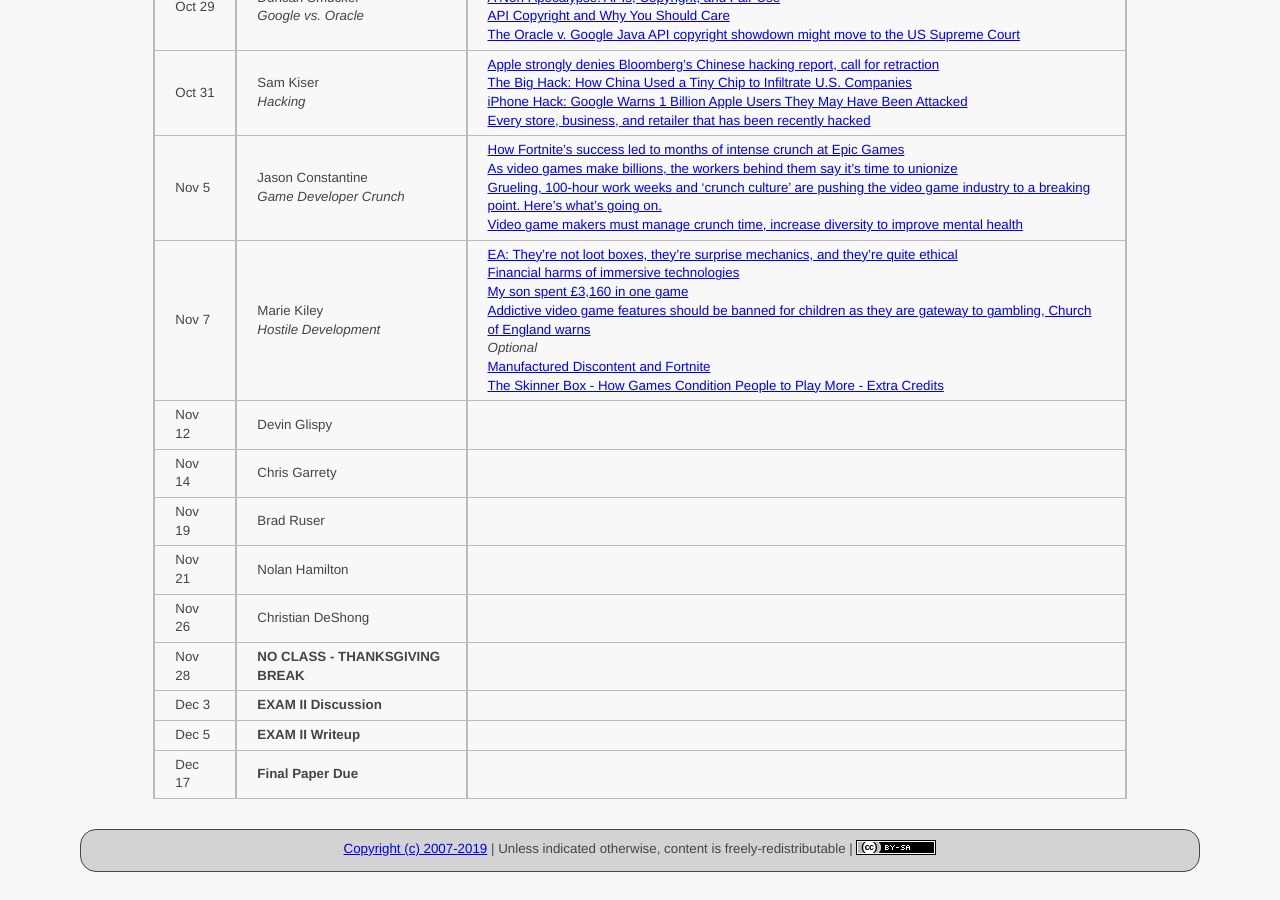
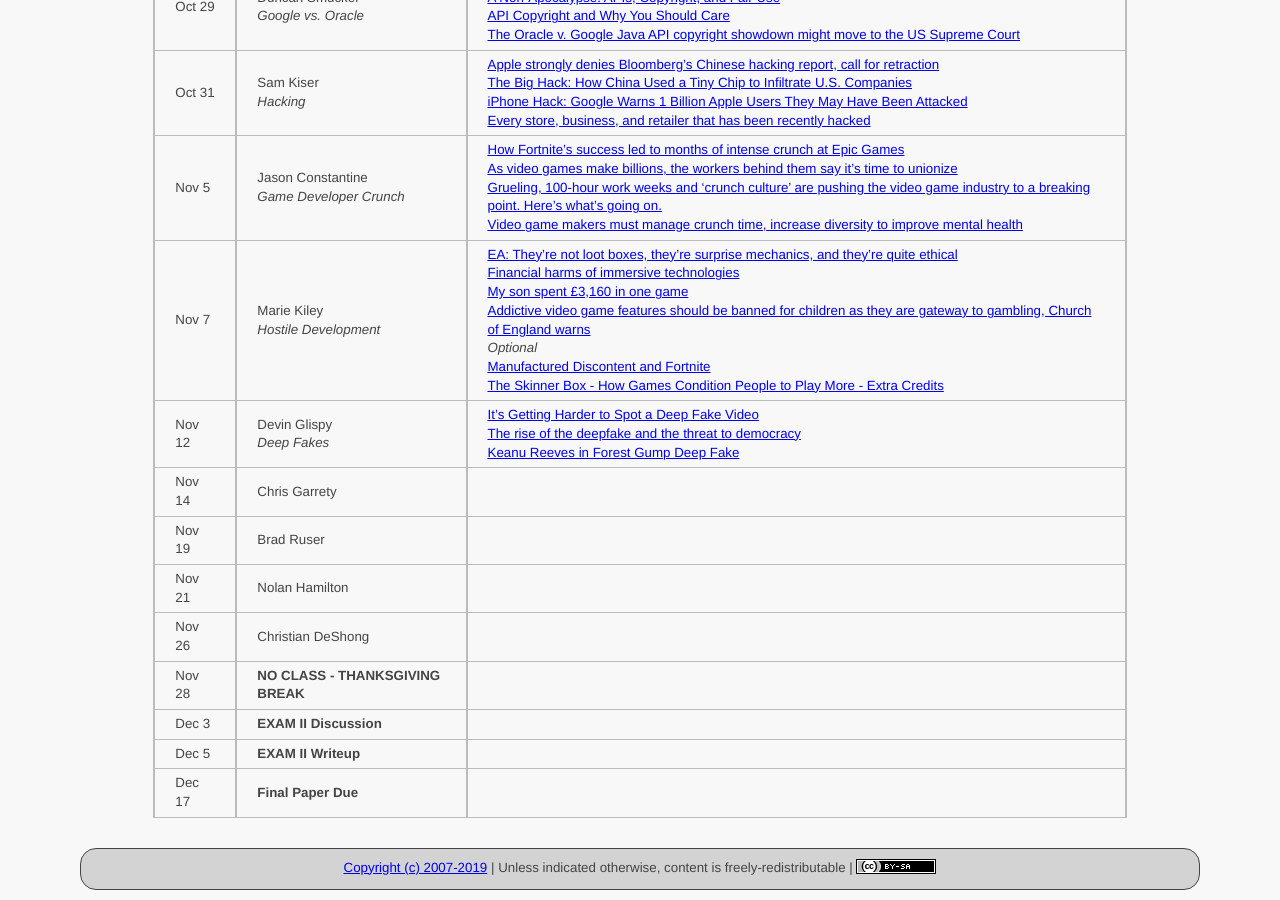
Before and after one commit to ycpcs/cs456-fall2019, a Jekyll site: the page built from schedule/index.md, in a window 1280 px wide and 900 px high, scrolled down 1465 px. Built offline with Jekyll 4.4.1, drawn with Linux system fonts in a browser that asks for light colours.

Commit message:
add Devin’s articles
add Devin’s articles

```diff
--- a/schedule/index.md
+++ b/schedule/index.md
@@ -36,7 +36,7 @@ All reading materials can be accessed via [Schmidt Library](http://library.ycp.e
 > Oct 31  | Sam Kiser <br /> *Hacking* | [Apple strongly denies Bloomberg’s Chinese hacking report, call for retraction](https://www.macworld.com/article/3310613/apple-strongly-denies-bloombergs-chinese-hacking-report.html) <br /> [The Big Hack: How China Used a Tiny Chip to Infiltrate U.S. Companies](https://www.bloomberg.com/news/features/2018-10-04/the-big-hack-how-china-used-a-tiny-chip-to-infiltrate-america-s-top-companies) <br /> [iPhone Hack: Google Warns 1 Billion Apple Users They May Have Been Attacked](https://www.forbes.com/sites/zakdoffman/2019/08/30/google-shocks-1-billion-iphone-users-with-malicious-hack-warning/#53565cb12524) <br /> [Every store, business, and retailer that has been recently hacked](https://mashable.com/2018/04/04/every-store-retailer-hacked/) |
 > Nov 5   | Jason Constantine <br /> *Game Developer Crunch* | [How Fortnite’s success led to months of intense crunch at Epic Games](https://www.polygon.com/2019/4/23/18507750/fortnite-work-crunch-epic-games) <br /> [As video games make billions, the workers behind them say it’s time to unionize](https://www.latimes.com/business/technology/la-fi-tn-video-game-union-movement-20190412-story.html) <br /> [Grueling, 100-hour work weeks and 'crunch culture' are pushing the video game industry to a breaking point. Here's what's going on.](https://www.businessinsider.com/video-game-development-problems-crunch-culture-ea-rockstar-epic-explained-2019-5) <br /> [Video game makers must manage crunch time, increase diversity to improve mental health](https://www.usatoday.com/story/tech/gaming/2019/07/09/layoffs-crunch-time-hurting-video-game-workers-mental-health/1681531001/)|
 > Nov 7   | Marie Kiley <br /> *Hostile Development* | [EA: They’re not loot boxes, they’re surprise mechanics, and they’re quite ethical](https://www.youtube.com/watch?v=nVYEqaFZJWo) <br /> [Financial harms of immersive technologies](https://publications.parliament.uk/pa/cm201719/cmselect/cmcumeds/1846/184606.htm) <br /> [My son spent £3,160 in one game](https://www.bbc.com/news/technology-48925623) <br /> [Addictive video game features should be banned for children as they are gateway to gambling, Church of England warns](https://www.telegraph.co.uk/news/2019/09/15/addictive-video-game-features-should-banned-children-gateway/) <br /> *Optional* <br /> [Manufactured Discontent and Fortnite](https://www.youtube.com/watch?v=dPHPNgIihR0) <br /> [The Skinner Box - How Games Condition People to Play More - Extra Credits](https://www.youtube.com/watch?v=tWtvrPTbQ_c) |
-> Nov 12  | Devin Glispy   | |
+> Nov 12  | Devin Glispy <br /> *Deep Fakes* | [It’s Getting Harder to Spot a Deep Fake Video](https://www.youtube.com/watch?v=gLoI9hAX9dw) <br /> [The rise of the deepfake and the threat to democracy](https://www.theguardian.com/technology/ng-interactive/2019/jun/22/the-rise-of-the-deepfake-and-the-threat-to-democracy) <br /> [Keanu Reeves in Forest Gump Deep Fake](https://www.youtube.com/watch?v=eseGwoxiqNs) |
 > Nov 14  | Chris Garrety  | |
 > Nov 19  | Brad Ruser     | |
 > Nov 21  | Nolan Hamilton | |
```
